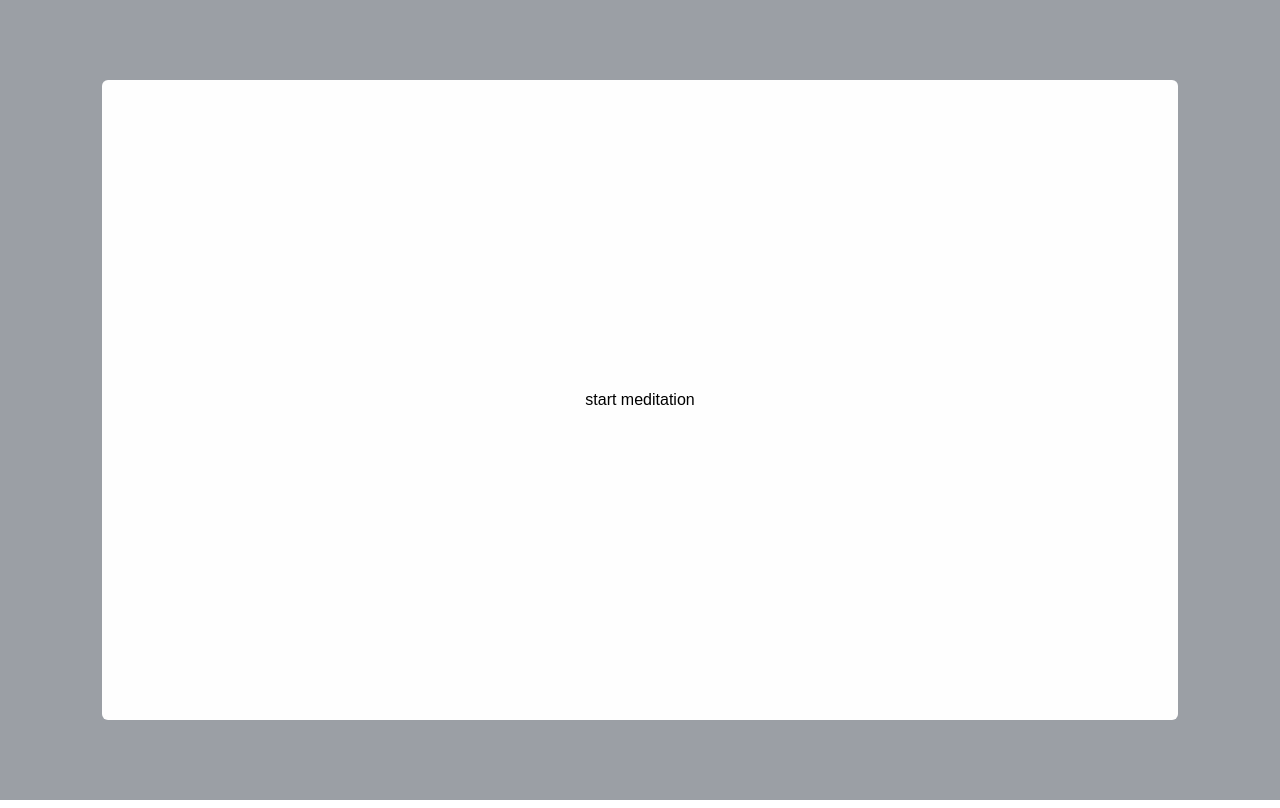
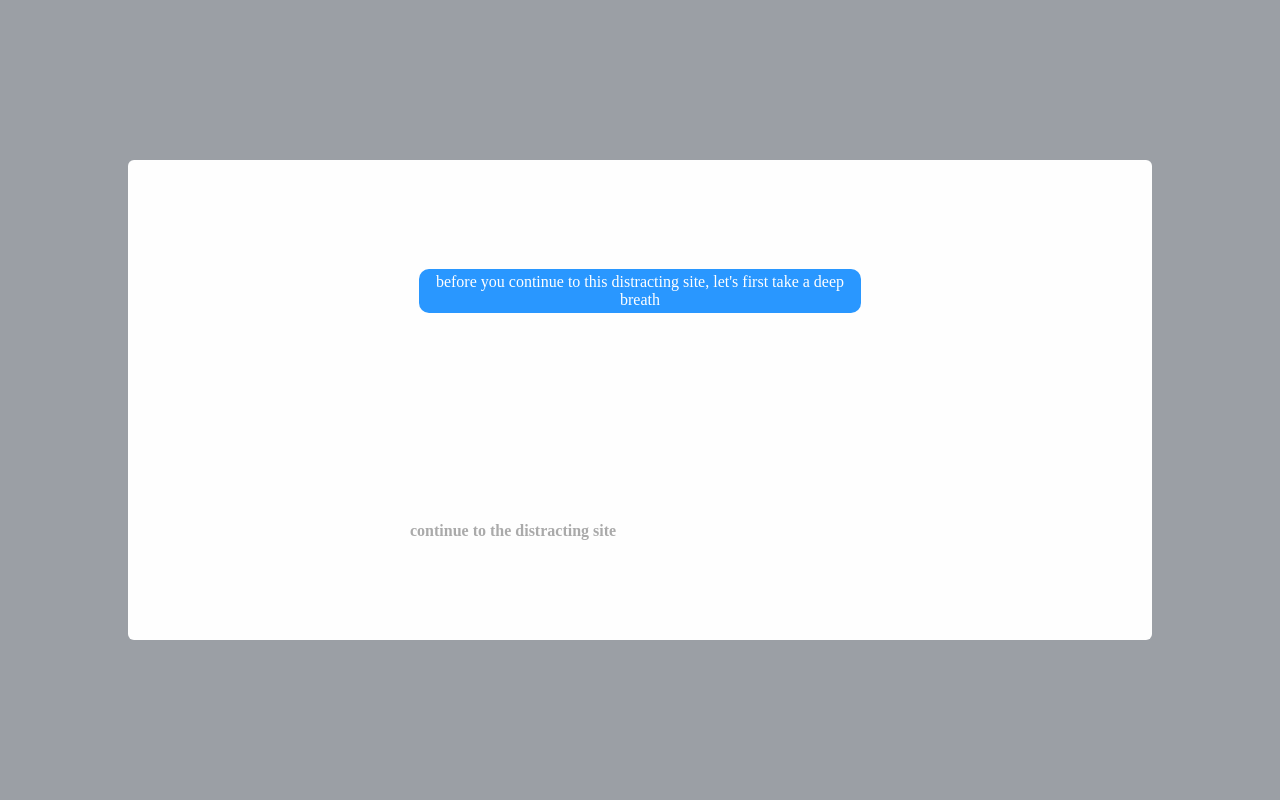
Before and after one commit to starlord92/mediatate, a browser extension: page modal.html in a window 1280 px wide. Drawn offline with nearby package versions, Linux system fonts and the light colour scheme.

Commit message:
user will be asked to meditate for 20 seconds before continuing to a distracting website

```diff
--- a/modal.css
+++ b/modal.css
@@ -1,2 +1,84 @@
 /*make sure something is in front of all other elements using z-index:
 https://stackoverflow.com/questions/31787455/css-fixed-positioning-z-index-in-chrome-extension*/
+
+html, body {
+	display: grid;
+	font: bold 1.4em, sans-serif  !important;
+
+	/* Horizontally center EACH element in a grid with regard to its inline axis*/
+	justify-content: center;
+
+
+	/* Vertically center EACH element in a grid with regard to its cell/track, mor more accurately grid area*/
+	/*align-items: center;*/
+
+	height: 100%;
+	width: 100%;
+	/*background-color: #e9ebee;*/	/*fb desktop background*/
+}
+
+
+
+.modal {
+  display: block;
+  position: fixed;
+  z-index: 100000000000;
+  right:0;
+  bottom:0;
+  width: 100%;
+  height: 100%;
+
+  background-color: rgba(0,0,0,0.8);
+  background-color: rgba(130,136,143,0.8);
+}
+
+
+.modal-content {
+  	display: block;
+  	border-radius: 6px;
+  	background-color: #fefefe;
+  	margin: auto;
+	position: fixed;
+ 	right:10%;
+ 	bottom:20%;
+ 	left:10%;
+ 	top:20%;
+
+}
+
+
+#timer {
+	display: grid;
+	align-items: center;
+	justify-content: center;
+	height: 100%;
+	width: 100%;
+
+
+}
+
+#timer_control {
+	border-radius: 10px;
+	padding: 4px;
+	background-color: #2997ff;
+	color: white;
+	margin: 2%;
+	text-align: center;
+	cursor: pointer;
+}
+
+
+
+	.close {
+	  color: #aaaaaa;
+	  font-size: 1em;
+	  font-weight: bold;
+
+	}
+
+	.close:hover,
+	.close:focus {
+	  color: #000;
+	  text-decoration: none;
+	  cursor: pointer;
+	}
--- a/modal.html
+++ b/modal.html
@@ -3,96 +3,21 @@
 <head>
 	<title>nudge modal</title>
 	<script src="https://ajax.googleapis.com/ajax/libs/jquery/3.4.1/jquery.min.js"></script>
-
-	<!-- <script src="modal_script"></script> -->
-
-
-	<style>
-		body {font-family: Arial, Helvetica, sans-serif;}
-
-		/* The Modal (background) */
-		.modal {
-		  display: block;
-		  position: fixed; /* Stay in place */
-		  z-index: 100000000000; /* Sit on top */
-		  padding-top: 100px; /* Location of the box */
-
-		  right:0;
-		  bottom:0;
-		  width: 100%; /* Full width */
-		  height: 100%; /* Full height */
-		  /*overflow: auto;*/ /* Enable scroll if needed */
-
-		  background-color: rgba(0,0,0,0.8); /* Black w/ opacity */
-		  /*background-color: #f6f8f9;*/
-		  background-color: rgba(130,136,143,0.8);
-		}
-
-		/* Modal Content */
-		.modal-content {
-		  	display: block;
-		  	border-radius: 6px;
-		  	background-color: #fefefe;
-		  	margin: auto;
-			position: fixed;
-		 	right:8%;
-		 	bottom:10%;
-		 	left:8%;
-		 	top:10%;
-		 	/*border: 1px solid #888;*/
-		}
-
-		#timer {
-			display: grid;
-			align-items: center;
-			justify-content: center;
-			height: 100%;
-			width: 100%;
-		}
-
-
-#timer_control,   {
-	border-radius: 10px;
-	padding: 4px; /*percentage value cause padding-right to not work and i don't know why*/
-
-	background-color: #2997ff;
-	color: white;
-	margin: 2%;
-	text-align: center;
-	cursor: pointer;
-}
-
-
-		/* The Close Button */
-		.close {
-		  color: #aaaaaa;
-		  float: right;
-		  font-size: 28px;
-		  font-weight: bold;
-		}
-
-		.close:hover,
-		.close:focus {
-		  color: #000;
-		  text-decoration: none;
-		  cursor: pointer;
-		}
-	</style>
-
-
+	<link rel="stylesheet" href="modal.css">
 </head>
 <body>
 
-	<!-- The Modal -->
-	<div id="myModal" class="modal">
+	<div class="modal" id="myModal">
 
-	  <!-- Modal content -->
 		<div class="modal-content">
-	    <!-- <span class="close">&times;</span> -->
-	    <div id='timer'>
+			<!--  <span class="close">&times;</span> -->
+
+		    <div id="timer">
+
 		    	<div id="timer_control">
-			start meditation
-			<!-- <div id="timer_display"></div> -->
+
+		    		<div>
+		    			before you continue to this distracting site, let's first take a deep breath
 		    		</div>
 
 					<audio id="zenbellsound">
@@ -100,75 +25,12 @@
 				    Your browser does not support the
 				    <code>audio</code> element.
 					</audio>
+			 	</div>
 
+			 	<div class="close">
+					continue to the distracting site
+					</div>
 
-	<script>
-
-
-var time = 30000;
-
-var interval;
-
-function generateTime(timer_length) {
-	time = time - 1000;
-	var minutes = Math.floor((time % (1000 * 60 * 60))/(1000 * 60));
-	var seconds = Math.floor((time % (1000 * 60)) / 1000);
-	document.getElementById("timer_control").innerHTML = "0" + minutes + ":" + seconds ;
-}
-
-//update the count down every 1 second
-var x = function updateTimer() {
-
-	generateTime(time);
-
-	if (time < 0) {
-		clearInterval(interval);
-		var bell_sound = document.getElementById("zenbellsound");
-		bell_sound.play();
-
-		document.getElementById("timer_control").innerHTML = "meditate again";
-
-		// document.getElementById("timer_display").innerHTML = "00:00";
-
-		console.log("click to start meditation is registered")
-
-		time = 30000; //must do this so the timer can reset to 20 seconds.  see https://stackoverflow.com/questions/45808844/adding-start-stop-reset-button-for-timer
-
-		// document.getElementById("timer_control").addEventListener("click", start);
-		document.getElementById("timer_control").style.cursor= "pointer";
-
-
-	}
-}
-
-
-var start = function startTimer() {
-	var bell_sound = document.getElementById("zenbellsound");
-	bell_sound.play();
-	document.getElementById("timer_control").removeEventListener("click", start);
-	document.getElementById("timer_control").style.cursor= "initial";
-	interval = setInterval(x, 1000);
-}
-
-
-window.onload = function() {
-
-    document.getElementById("timer_control").addEventListener("click", start);
-
-
-console.log('timer script running ' + time);
-
-};
-
-
-
-
-
-
-
-
-
-	</script>
 
 
 		 	</div>
@@ -177,7 +39,13 @@ console.log('timer script running ' + time);
 
 	</div>
 
+
 	<script>
+
+
+
+
+
 		// Get the modal
 	var modal = document.getElementById("myModal");
 
@@ -185,14 +53,13 @@ console.log('timer script running ' + time);
 	var btn = document.getElementById("myBtn");
 
 	// Get the <span> element that closes the modal
-	var span = document.getElementsByClassName("close")[0];
+	var close_btn = document.getElementsByClassName("close")[0];
 
 
 	// // When the user clicks on <span> (x), close the modal
-	// span.onclick = function() {
-	//  modal.style.display = "none";
-	//  window.location = "https://www.google.com";
-	// }
+	close_btn.onclick = function() {
+	 modal.style.display = "none";
+	}
 
 	//When the user clicks anywhere outside of the modal, close it
 	window.onclick = function(event) {
--- a/timer_interface/timer.css
+++ b/timer_interface/timer.css
@@ -11,7 +11,7 @@ html, body {
 
 	height: 100%;
 	width: 100%;
-	background-color: #e9ebee;	/*fb desktop background*/
+	/*background-color: #e9ebee;*/	/*fb desktop background*/
 }
 
 
@@ -26,7 +26,7 @@ html, body {
 
 }
 
-#timer_control  {
+#timer_control, #proceed  {
 	border-radius: 10px;
 	padding: 4px; /*percentage value cause padding-right to not work and i don't know why*/
 
```
Also changed, not shown: modal_script.js (+72 -9 lines), modal_timer_script.js (deleted, +0 -54 lines), manifest.json, 3 other files. Lines whose indentation alone changed are shown as unchanged.
